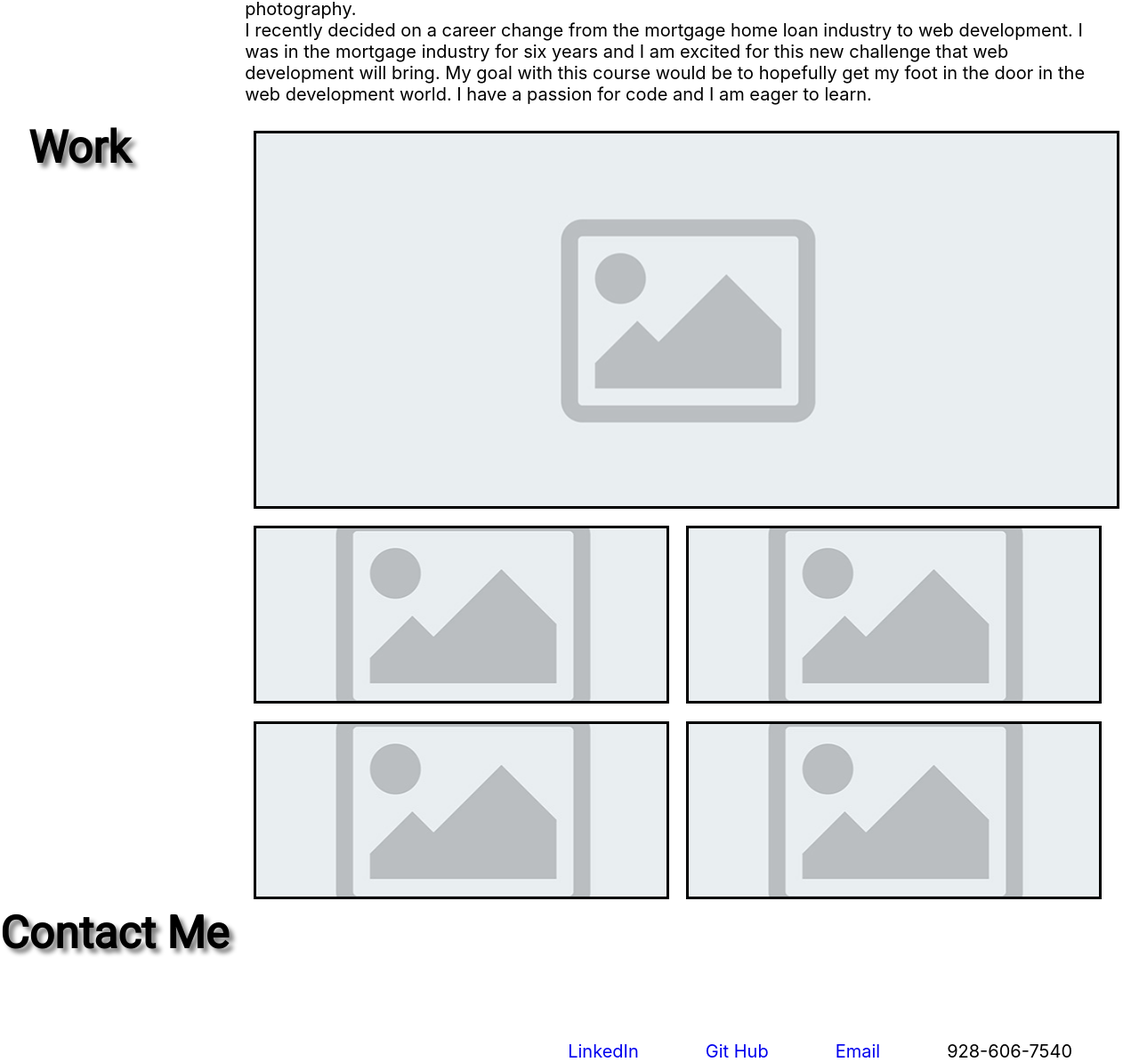
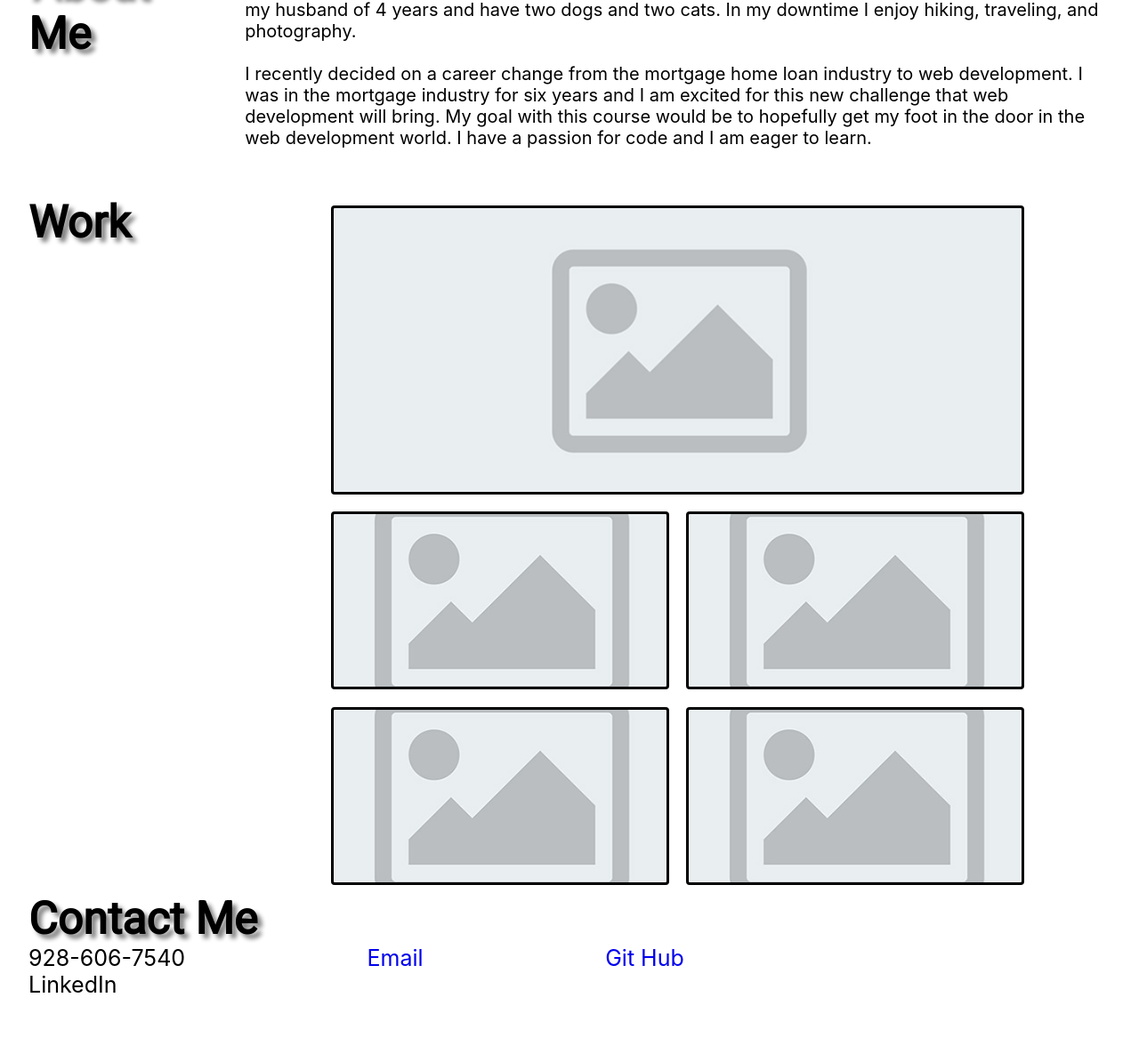
Before and after one commit to AMB718/Portfolio-Page, a plain HTML site: page index.html in a window 1280 px wide. Shown: the part 749-1943 px from the top of the page at 89% size. After the commit the page ends 1871 px from the top, so only its background shows below. Drawn offline with Linux system fonts and the light colour scheme.

Commit message:
almost complete

```diff
--- a/assets/css/style.css
+++ b/assets/css/style.css
@@ -26,6 +26,7 @@ body {
 
 .container {
   margin: 0px 2.5%;
+  padding-top: 50px;
 }
 
 /*Header and Nav Bar*/
@@ -72,23 +73,33 @@ a:visited {
   color: black;
   text-decoration: none !important;
 }
-
-.about-nav:hover {
-  cursor: pointer;
-}
-
 /*Background Img and Caption*/
 
 .background-image {
   height: 650px;
   width: 100%;
-  margin-bottom: 25px;
   background-image: url("../images/coding-background-image.jpg");
   background-size: cover;
   background-position: center;
+  padding-bottom: 50px;
 }
 
-/*figcaption {
+/* .headshot{
+  height: 350px;
+  width: 350px;
+  float: right;
+
+  top: 200px;
+  left: 1558px;
+  background-image: url("../images/headshot.jpg.") ;
+  border-radius: 10px 10px 0 0;
+  float: right;
+  position: relative;
+  background-position: center;
+
+} */
+
+figcaption {
   position: relative;
   float: right;
   background-color: black;
@@ -102,29 +113,36 @@ a:visited {
   width: 346px;
   top: 550px;
   font-size: 20px;
-}*/
-
-/*Body of page. About Me*/
-
-h1 {
+  border-radius: 0 0 10px 10px;
+}
+h1,
+h2 {
   position: relative;
   font-family: var(--header);
   font-size: 50px;
   color: black;
   text-shadow: var(--shadow);
 }
+/*Body of page. About Me*/
+h2 {
+  padding-right: 50px;
+}
+
+article {
+  padding-bottom: 35px;
+}
 
 .content {
   font-size: 20px;
   font-family: var(--body);
-  flex: 0 0 20%;
+  flex: 0 0 10%;
 }
 
 .section {
   display: flex;
 }
 
-.section h1 {
+.section h2 {
   flex: 0 0 20%;
 }
 /*Work application placeholders*/
@@ -133,11 +151,13 @@ h1 {
   display: flex;
   flex-wrap: wrap;
   width: 100%;
+  justify-content: center;
 }
 
 .flexbox-item {
-  flex: 0 0 48%;
+  flex: 0 0 39%;
   border: 3px solid black;
+  border-radius: 4px 4px;
   background-image: url("../images/placeholder-image.jpg");
   background-repeat: none;
   background-position: center;
@@ -146,41 +166,73 @@ h1 {
 }
 
 .flexbox-item:first-child {
-  min-height: 425px;
-  flex-basis: 100%;
+  min-height: 325px;
+  max-width: 100%;
+  flex-basis: 80%;
+  background-repeat: none;
 }
 
 /*Footer Contact Me Section*/
-footer ul li {
-  display: inline;
-  position: relative;
-  padding-right: 75px;
-  float: right;
-  top: 150px;
+.footer {
+  justify-content: center;
+  display: flex;
   font-family: var(--body);
-  font-size: 20px;
   text-decoration: none;
 }
 
-footer ul li:hover {
+.footer ul li:hover {
   cursor: pointer;
   text-decoration: underline;
 }
 
-footer * {
+.footer * {
   display: inline;
 }
 
+.footer ul li {
+  padding-right: 200px;
+  font-size: 25px;
+}
+
 @media screen and (max-width: 992px) {
-  body,
+  .background-image body,
   header,
   h1 {
-    width: 50%;
+    width: 100%;
+  }
+  article {
+    padding-left: 0px;
+  }
+  nav ul li {
+    width: 75%;
   }
 }
 
 @media screen and (max-width: 768px) {
-  * {
+  body,
+  header,
+  h1 {
     width: 100%;
   }
+  content,
+  nav {
+    width: 10%;
+  }
+  .footer ul li {
+    padding-right: 15px;
+  }
 }
+@media screen and (max-width: 520px) {
+  body,
+  header,
+  h1 {
+    width: 100%;
+  }
+  content,
+  nav {
+    width: 10%;
+  }
+  .footer ul li {
+    padding-right: 15px;
+  }
+}
--- a/index.html
+++ b/index.html
@@ -21,7 +21,7 @@
       <nav>
         <ul>
           <li>
-            <a class="about-nav" href="#about">About Me</a>
+            <a href="#about">About Me</a>
           </li>
           <li>
             <a href="#work">Work</a>
@@ -32,12 +32,14 @@
         </ul>
       </nav>
     </header>
+    <div class ="headshot">
+      </div>
     <div class="background-image">
       <figcaption>Web Developement Student</figcaption>
     </div>
     <main class="container">
       <section class="section">
-        <h1 class="about" id="about">About Me</h1>
+        <h2>About Me</h2>
         <article>
           <div class="content">
             <p>
@@ -47,7 +49,7 @@
               I am married to my husband of 4 years and have two dogs and two
               cats. In my downtime I enjoy hiking, traveling, and photography.
             </p>
-
+<br>
             <p>
               I recently decided on a career change from the mortgage home loan
               industry to web development. I was in the mortgage industry for
@@ -62,7 +64,7 @@
       </section>
 
       <section class="section">
-        <h1>Work</h1>
+        <h2>Work</h2>
         <div class="flexbox-container">
           <div class="flexbox-item"><a href="#"></a></div>
           <div class="flexbox-item"><a href="#"></a></div>
@@ -71,19 +73,20 @@
           <div class="flexbox-item"><a href="#"></a></div>
         </div>
       </section>
-    </main>
-    <footer>
-      <h1 class="contact" id="contact">Contact Me</h1>
+
+
+      <h2>Contact Me</h2>
+      <div class="footer">
       <ul>
         <li>928-606-7540</li>
         <li><a href="mailto:annalisa.bauer1@gmail.com">Email</a></li>
         <li><a href="https://github.com/AMB718" target="_blank">Git Hub</a></li>
         <li>
-          <a href="https://www.linkedin.com/in/annalisa-bauer/" target="_blank"
-            >LinkedIn</a
-          >
-        </li>
+          <a href="https://www.linkedin.com/in/annalisa-bauer/" target="_blank"></a
+            >LinkedIn</a>
+          </li>
       </ul>
-    </footer>
+      </div>
+  </main>
   </body>
 </html>
```
